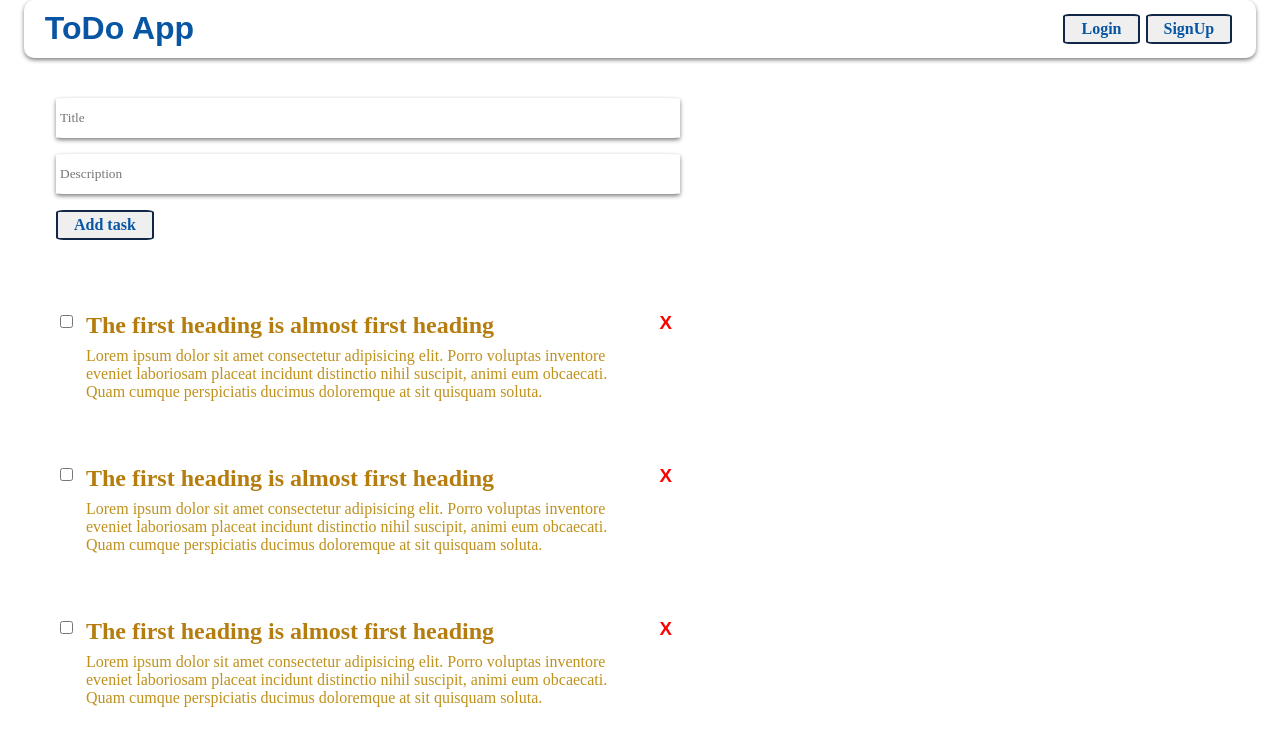
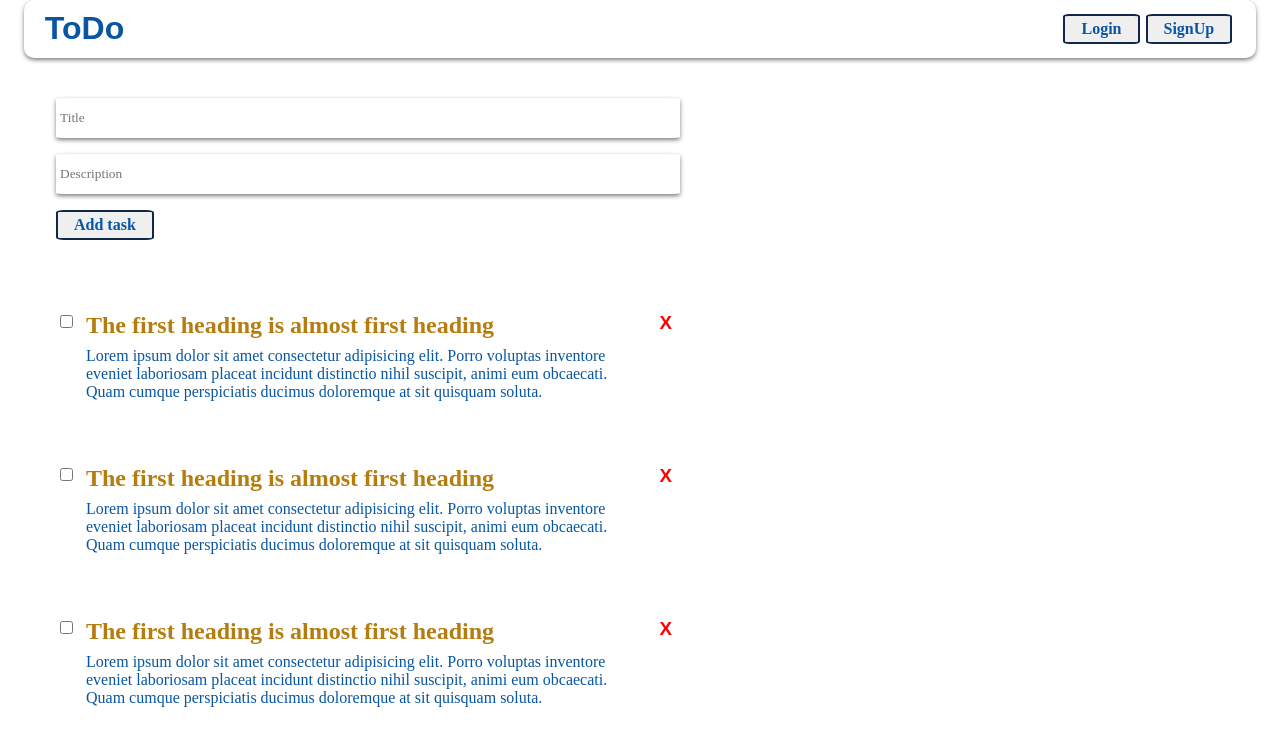
Before and after one commit to mahi25soni/NewToDo-frontend, a React (Vite) app: page / in a window 1280 px wide. Shown: the top 746 px of the page. Built offline with nearby package versions, Linux system fonts and the light colour scheme.

Commit message:
Link sets

```diff
--- a/src/components/Navbar/Navbar.css
+++ b/src/components/Navbar/Navbar.css
@@ -11,6 +11,7 @@
     box-shadow: 0 2px 4px rgba(0, 0, 0, 0.5);
     position: sticky;
     background-color: white;
+    text-decoration: none;
 }
 
 .navbar-title {
--- a/src/components/Navbar/Navbar.jsx
+++ b/src/components/Navbar/Navbar.jsx
@@ -1,17 +1,25 @@
 import React from 'react'
 import './Navbar.css'
 import Button from '../buttons/Button'
+import {Link} from 'react-router-dom'
 
 export default function Navbar() {
   return (
     <>
      <div id='navbar'>
+     <Link to="/" style={{ textDecoration: 'none' }}>
+  <h1 className='navbar-title'>ToDo</h1>
+</Link>
 
-        <h1 className='navbar-title'>ToDo App</h1>
+
         <div className='navbar-buttons'>
-          <Button name={"Login"}></Button>
-          <Button name={"SignUp"}></Button>
-        </div>
+      <Link to="/login">
+        <Button name={"Login"}></Button>
+      </Link>
+      <Link to="/signup">
+        <Button name={"SignUp"}></Button>
+      </Link>
+    </div>
 
      </div>
     </>
--- a/src/components/Task/AllTasks.css
+++ b/src/components/Task/AllTasks.css
@@ -18,7 +18,7 @@
   }
 
   .taskContent span {
-    color : #bf911d;
+    color: #0856a3;
 
   }
 
--- a/src/components/Task/Task.jsx
+++ b/src/components/Task/Task.jsx
@@ -18,6 +18,8 @@ export default function Task({title, desc}) {
       <span >Lorem ipsum dolor sit amet consectetur adipisicing elit. Porro voluptas inventore eveniet laboriosam placeat incidunt distinctio nihil suscipit, animi eum obcaecati. Quam cumque perspiciatis ducimus doloremque at sit quisquam soluta.</span>
     </div>
     <h3 onClick={() => console.log("sdfjskjdfhkffskdfjhskfdjhskjdfhskldjfhslkdjfhljf")} id="crossSign">X</h3>
+
+
   </div>
   )
 }
```
